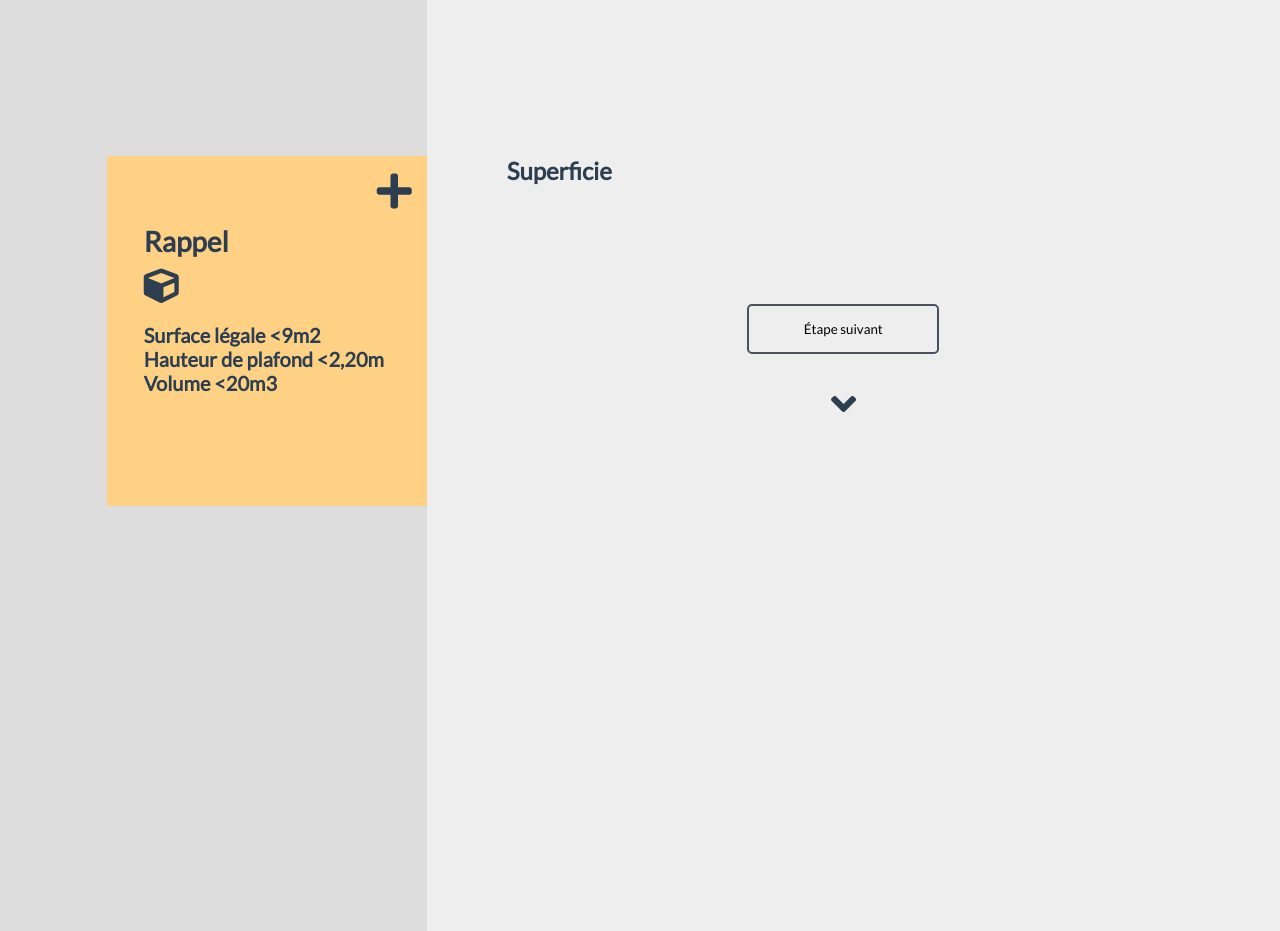
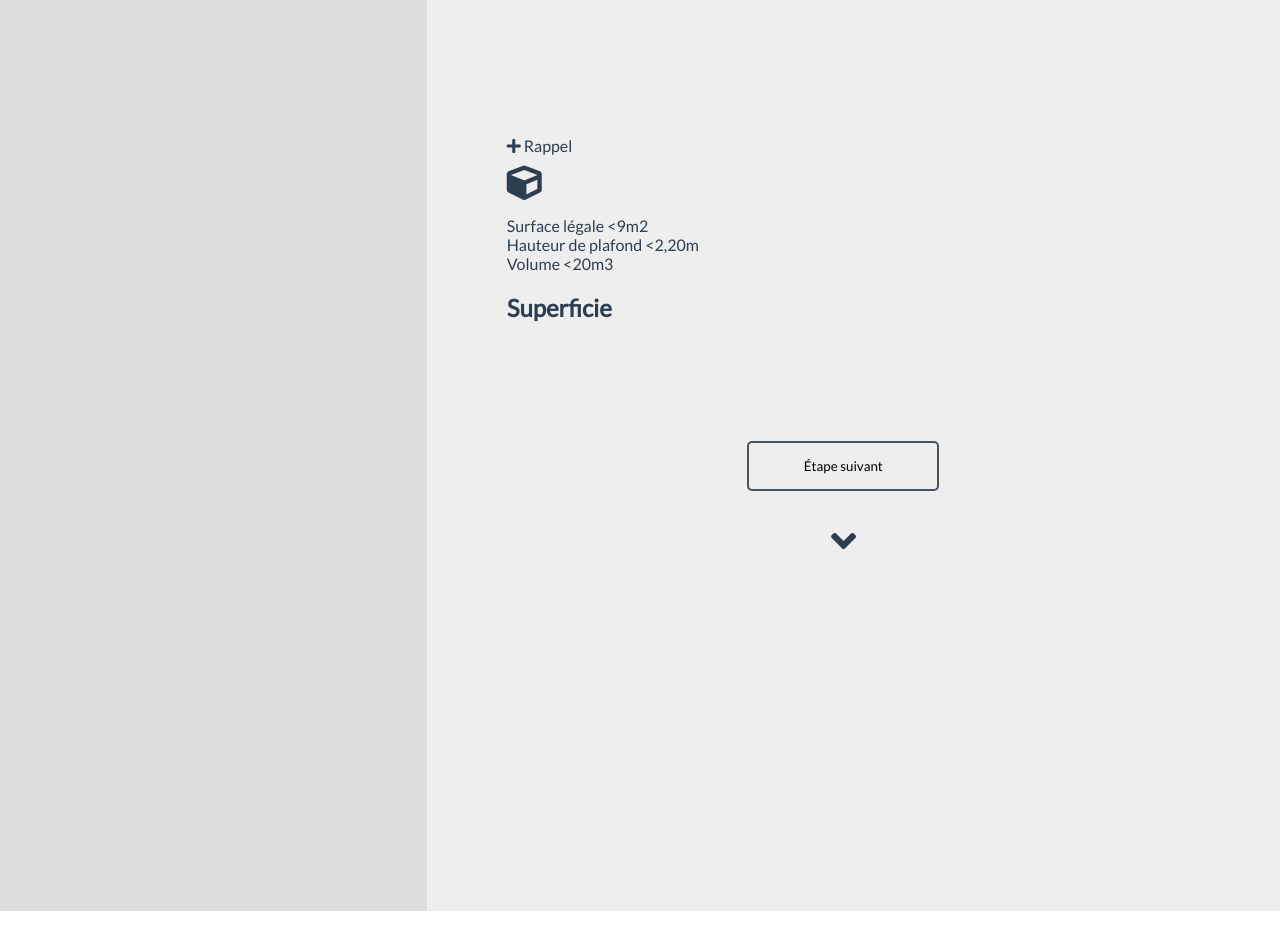
Before and after one commit to benoitguigal/permis-de-louer, a Vue app in the folder app/: page /commencez in a window 1280 px wide. Shown: the part 1420-2351 px from the top of the page. Built offline with nearby package versions, Linux system fonts and the light colour scheme.

Commit message:
remove reminder common style, use component style.

```diff
--- a/app/src/assets/main.scss
+++ b/app/src/assets/main.scss
@@ -1,3 +1,2 @@
 @import "styles/typography.scss";
 @import "styles/button.scss";
-@import "styles/reminder.scss";
--- a/app/src/assets/styles/_reminder.scss
+++ /dev/null
@@ -1,28 +0,0 @@
-.reminder {
-    background-color: #FFD185;
-    width: 320px;
-    height: 350px;
-    padding-left: 37px;
-    overflow: hidden;
-    padding-top: 68px;
-    box-sizing: border-box;
-    position: absolute;
-
-    i.fa-plus {
-        position: absolute;
-        top: 15px;
-        right: 15px;
-        font-size: 40px;
-    }
-
-    span {
-        font-size: 28px;
-        text-transform: capitalize;
-        font-weight: 700;
-    }
-
-    p {
-        font-size: 20px;
-        font-weight: 700;
-    }
-}
```
